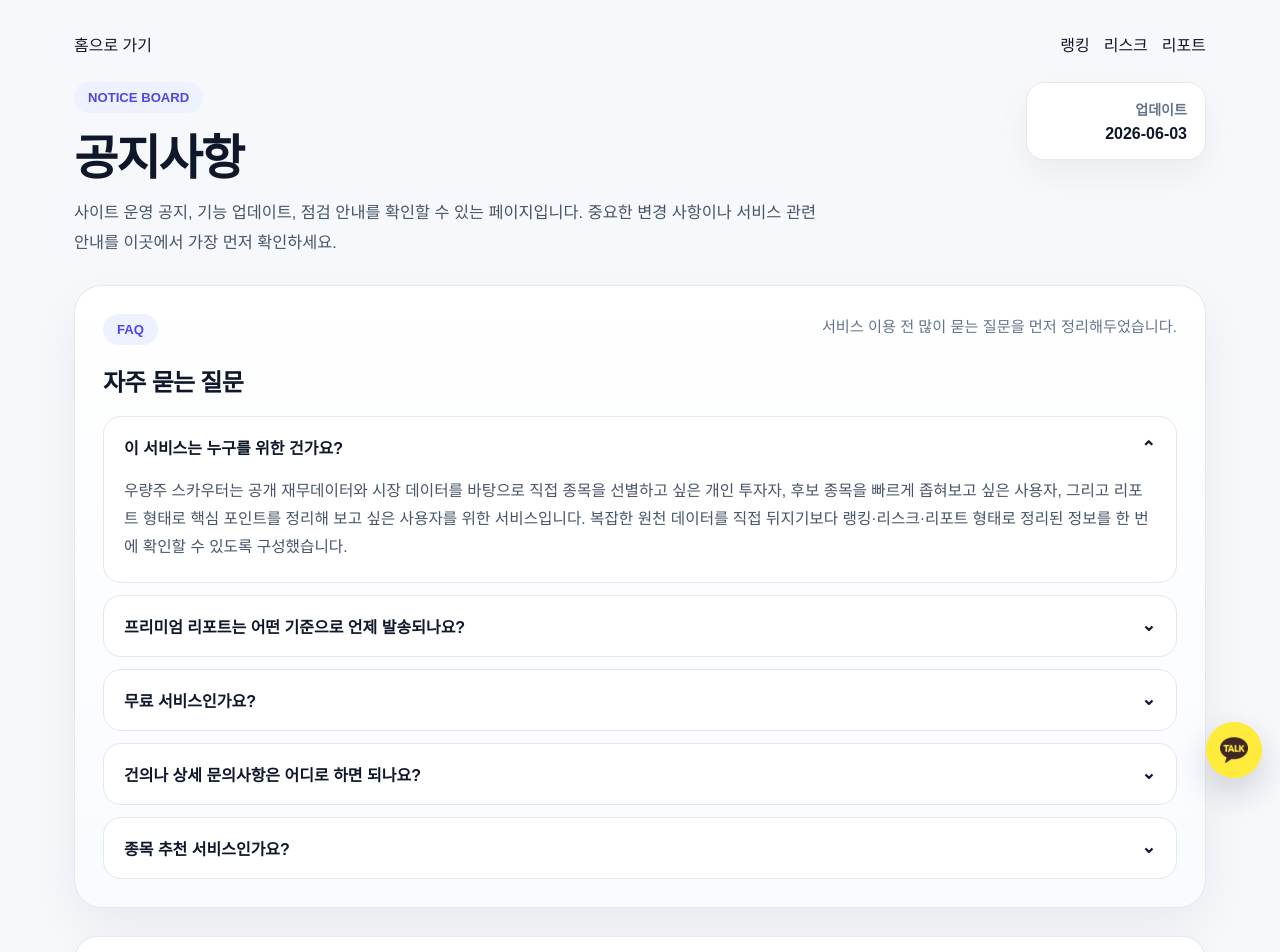
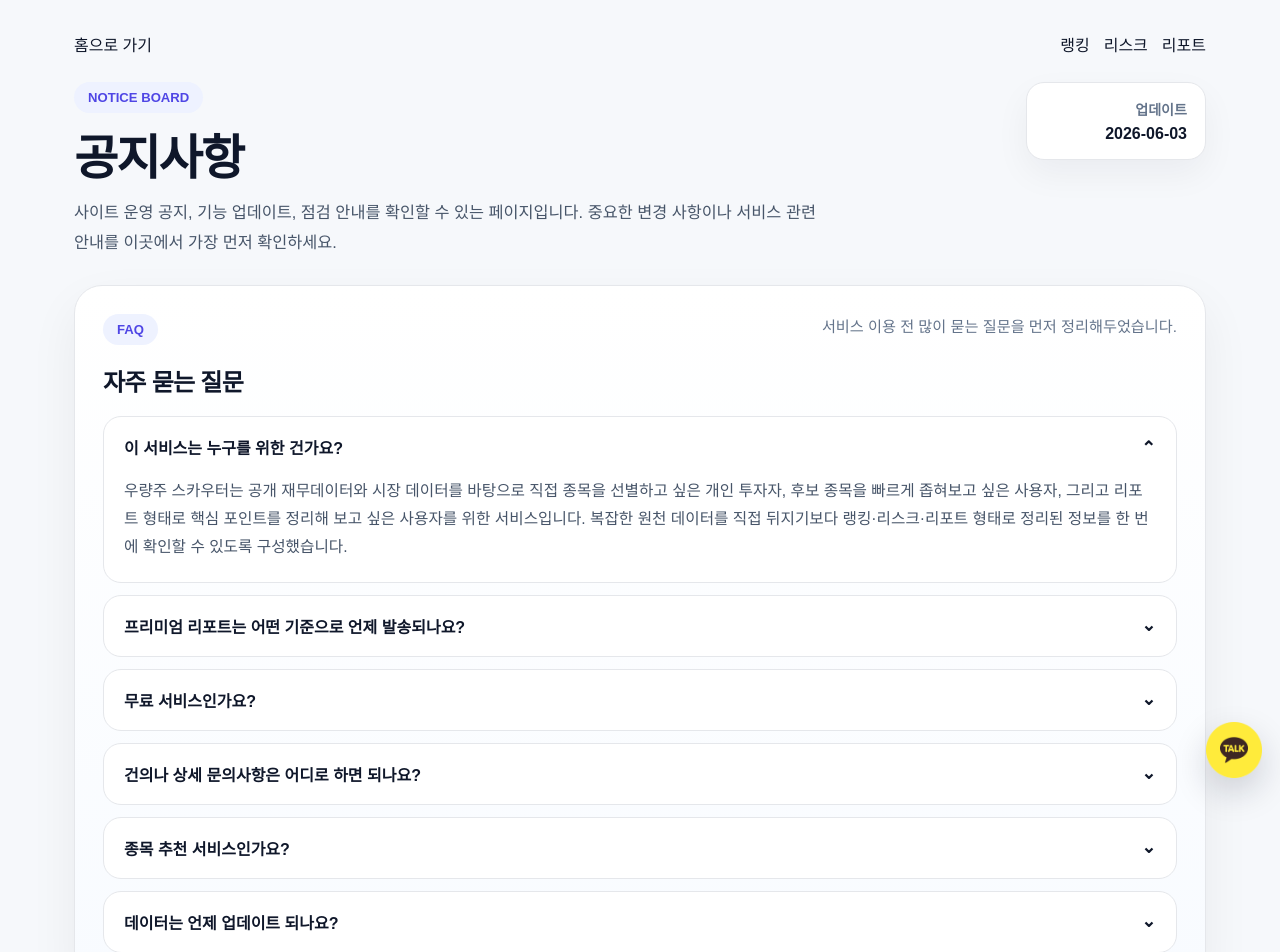
Before and after one commit to DcoyA/screener, a Next.js app: page /notice in a window 1280 px wide. Shown: the top 952 px of the page. Built offline with nearby package versions, Linux system fonts and the light colour scheme.

Commit message:
Update page.js

```diff
--- a/app/notice/page.js
+++ b/app/notice/page.js
@@ -15,7 +15,7 @@ const faqItems = [
     id: 2,
     question: "프리미엄 리포트는 어떤 기준으로 언제 발송되나요?",
     answer:
-      "프리미엄 리포트는 OpenDART 공시와 KRX 시장 데이터를 기반으로 재무 안정성, 저평가 여부, 시장성, 변화 흐름 등을 종합 반영해 선정한 종목을 중심으로 발송됩니다. 화요일에는 상위 후보 종목 상세 분석 리포트가, 목요일에는 한 주 흐름을 정리하는 복기 리포트가 발송됩니다.",
+      "프리미엄 리포트는 OpenDART 공시와 KRX 시장 데이터를 기반으로 재무 안정성, 저평가 여부, 시장성, 변화 흐름 등을 종합 반영해 선정한 종목을 중심으로 발송됩니다. 화요일 오전에는 상위 후보 종목 상세 분석 리포트가, 목요일 오후에는 한 주 흐름을 정리하는 복기 리포트가 발송됩니다.",
   },
   {
     id: 3,
@@ -34,6 +34,12 @@ const faqItems = [
     question: "종목 추천 서비스인가요?",
     answer:
       "우량주 스카우터는 공개 데이터를 바탕으로 후보 종목을 정리해 보여주는 정보 서비스이며, 특정 종목의 매수·매도를 직접 권유하는 투자 자문 서비스는 아닙니다. 최종 투자 판단은 사용자 본인의 책임하에 이루어져야 합니다.",
+  },
+  {
+    id: 6,
+    question: "데이터는 언제 업데이트 되나요?",
+    answer:
+      "홈페이지는 매 평일마다 오후 2시경 업데이트 됩니다.",
   },
 ];
 
```
